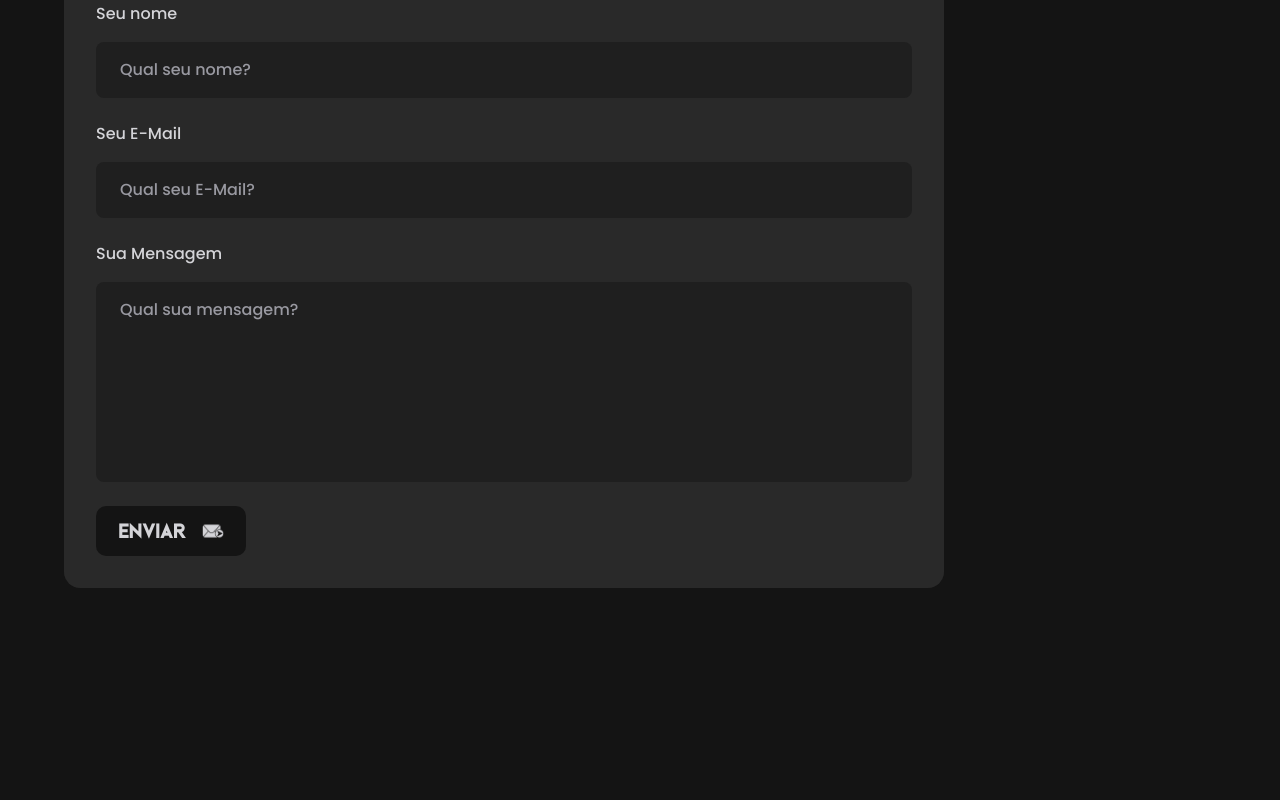
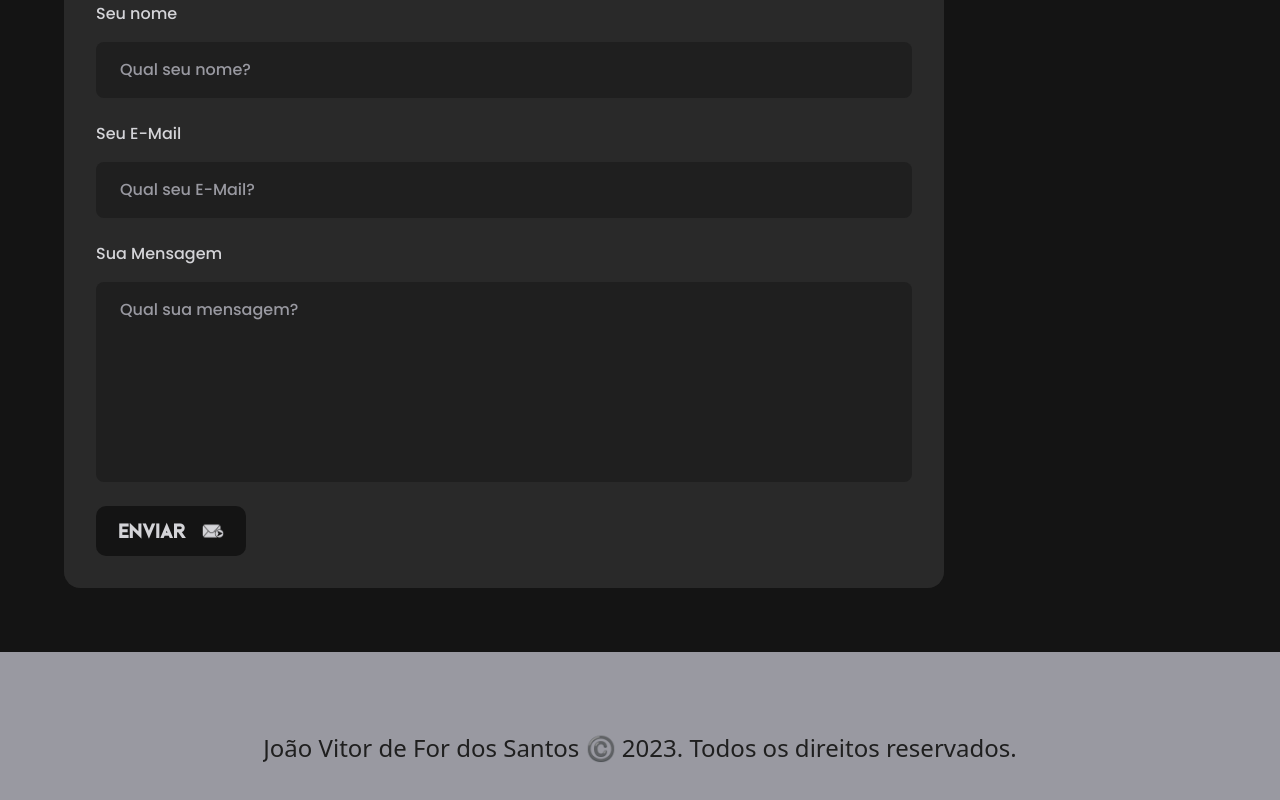
Before and after one commit to joaovtfor/Portifolio, a React (Vite) app: page / in a window 1280 px wide. Shown: the part 4922-5722 px from the top of the page. Before the commit the page ends 5574 px from the top, so only its background shows below. Built offline with nearby package versions, Linux system fonts and the light colour scheme.

Commit message:
`Add` - Adicionando Footer

```diff
--- a/src/App.jsx
+++ b/src/App.jsx
@@ -7,6 +7,7 @@ import {
   Navbar,
   Tech,
   Projects,
+  Footer,
 } from './components';
 
 const App = () => {
@@ -39,6 +40,7 @@ const App = () => {
         </div>
         <div className="relative z-0">
           <Contact />
+          <Footer />
         </div>
       </div>
     </BrowserRouter>
--- /dev/null
+++ b/src/components/Footer.jsx
@@ -0,0 +1,15 @@
+
+const Footer = () => {
+
+  return (
+    <footer >
+        <div className="flex justify-center align-center flex-wrap p-20 card-gradient h-7">
+            <p className="text-2xl text-eerieBlack hover:text-neutral-50 transition">
+                {`João Vitor de For dos Santos ©️ 2023. Todos os direitos reservados.`}
+            </p>
+        </div>
+    </footer>
+  );
+};
+
+export default Footer;
--- a/src/components/index.js
+++ b/src/components/index.js
@@ -6,5 +6,6 @@ import Tech from './Tech';
 import Experience from './Experience';
 import Projects from './Projects';
 import Contact from './Contact';
+import Footer from './Footer';
 
-export { Hero, Navbar, About, Tech, Experience, Projects, Contact, BallCanvas };
+export { Hero, Navbar, Footer, About, Tech, Experience, Projects, Contact, BallCanvas };
```
